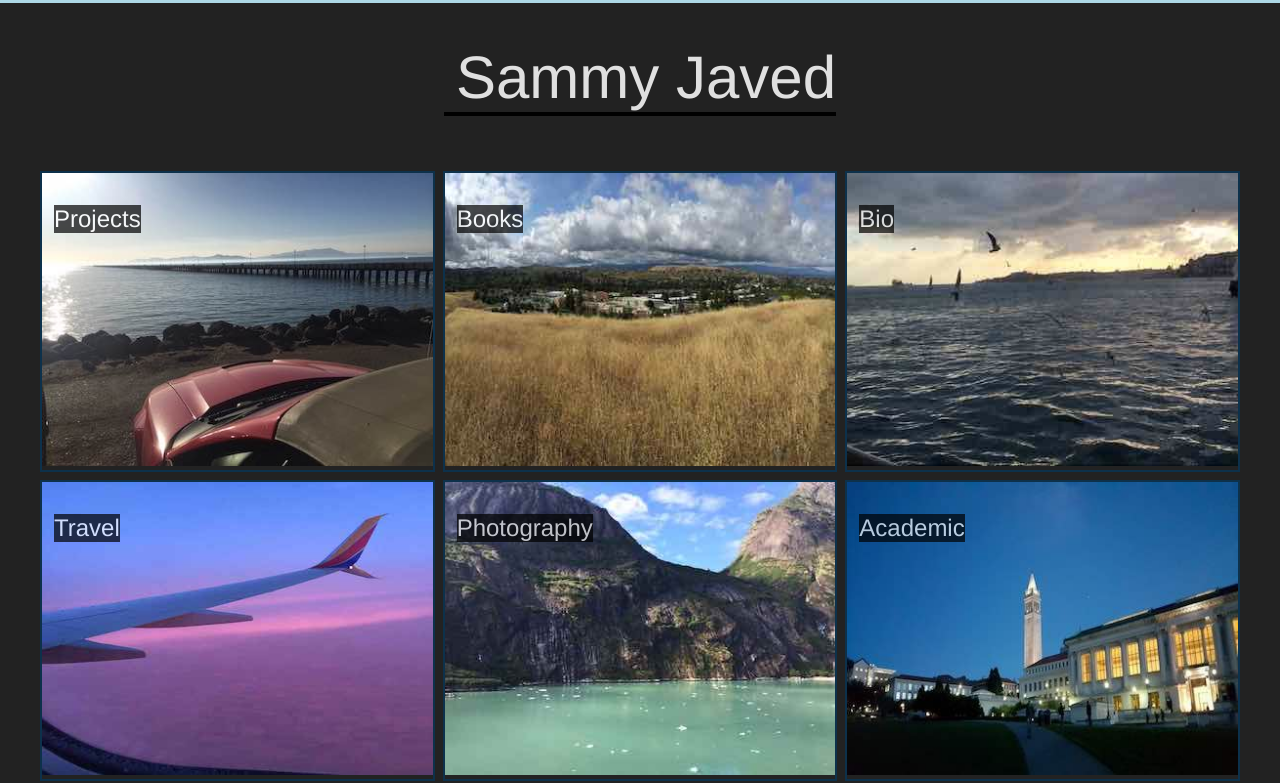
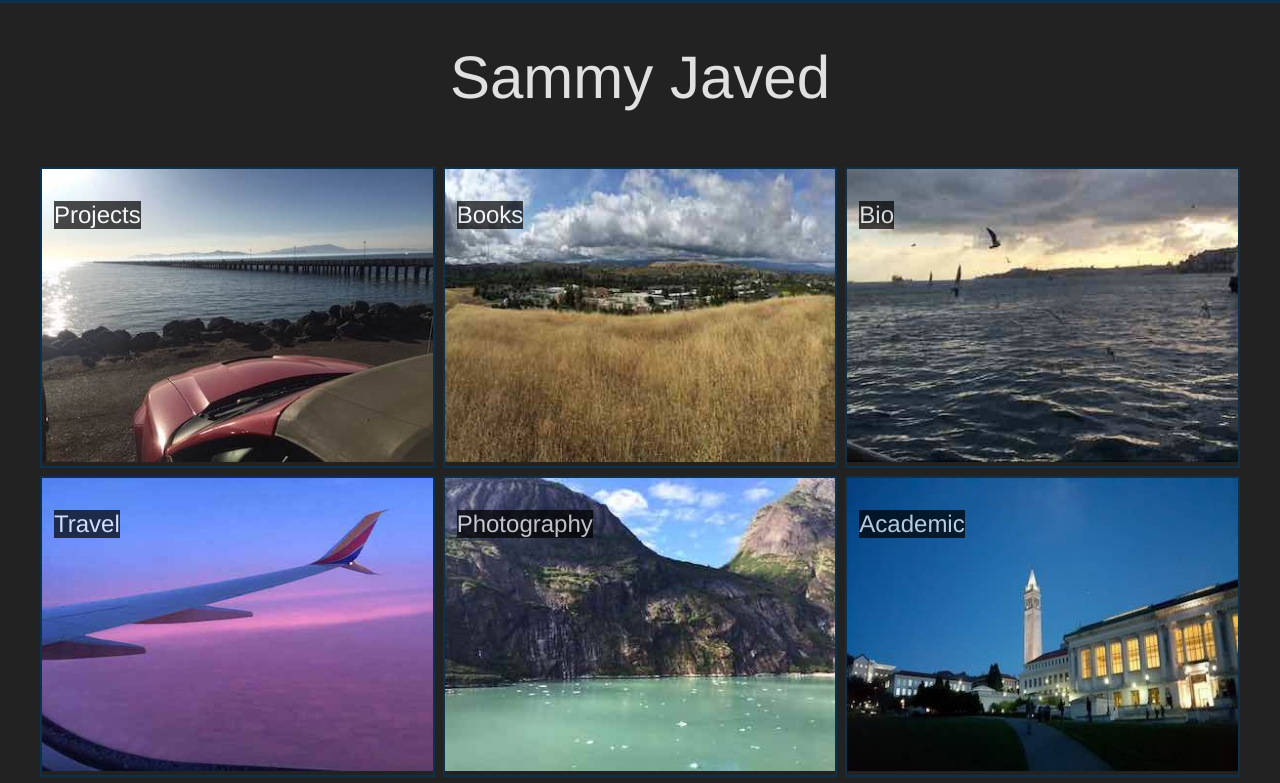
Before and after one commit to osamja/my-personal-website, a React (Create React App) app: page / in a window 1280 px wide. Shown: the top 783 px of the page. Built offline with nearby package versions, Linux system fonts and the light colour scheme.

Commit message:
all border styling is now same color, improved hover design

```diff
--- a/src/components/Header.jsx
+++ b/src/components/Header.jsx
@@ -6,7 +6,7 @@ export default class Header extends Component {
     constructor(props) {
         super(props);
         let headerStyle = {
-            borderTop: '3px solid lightblue',
+            borderTop: '3px solid rgba(13,49,75,1)',
         };
         let headerTextStyle = {
             color: '#e0e0e0',
@@ -15,25 +15,18 @@ export default class Header extends Component {
             fontStyle: 'normal',
             display: 'inline-block',
         };
-        let iconStyle = {
-            marginRight: '12px',
-        };
         this.state = {
             name: this.props.name,
             headerStyle: headerStyle,
             headerTextStyle: headerTextStyle,
-            iconStyle: iconStyle,
         };
     }
 
     render() {
         return (
-
             <div className="Header" style={this.state.headerStyle}>
                 <NavLink to="/">
                 <h1 style={this.state.headerTextStyle} className="HeaderText">
-                    <span className="glyphicon glyphicon-home" style={this.state.iconStyle}>
-                    </span>
                     <span>Sammy Javed</span>
                 </h1>
                 </NavLink>
--- a/src/components/style/Gallery.css
+++ b/src/components/style/Gallery.css
@@ -8,5 +8,5 @@
 
 .grid-item:hover {
     width: 100%;
-    border: 2px solid gold;
+    border: 4px solid rgba(13,49,75,1);
 }
--- a/src/components/style/Header.css
+++ b/src/components/style/Header.css
@@ -2,12 +2,6 @@
     font-size: 60px;
 }
 
-.HeaderText:after {
-    content:' ';
-    display:block;
-    border:2px solid black;
+.HeaderText:hover {
+    font-size: 61px;
 }
-
-.HeaderText:hover {
-    border:2px solid gold;
-}
--- a/src/scripts/Gallery/homepage.js
+++ b/src/scripts/Gallery/homepage.js
@@ -1,7 +1,6 @@
 import {
     getBaseUrl,
     getBasePath,
-    DEFAULT_BLACK_IMAGE_PATH,
 } from '../../scripts/Routes/images.js';
 
 const homepagePath = 'home/compressed';
--- a/src/scripts/Prose/projects/mypersonalwebsite.js
+++ /dev/null
@@ -1,3 +0,0 @@
-
-
-export const mypersonalwebsitetext = "";
```
Also changed, not shown: public/static/text/prose/2019/mypersonalwebsite.md (added, +37 -0 lines), public/static/text/prose/mypersonalwebsite.md (deleted, +0 -25 lines).
